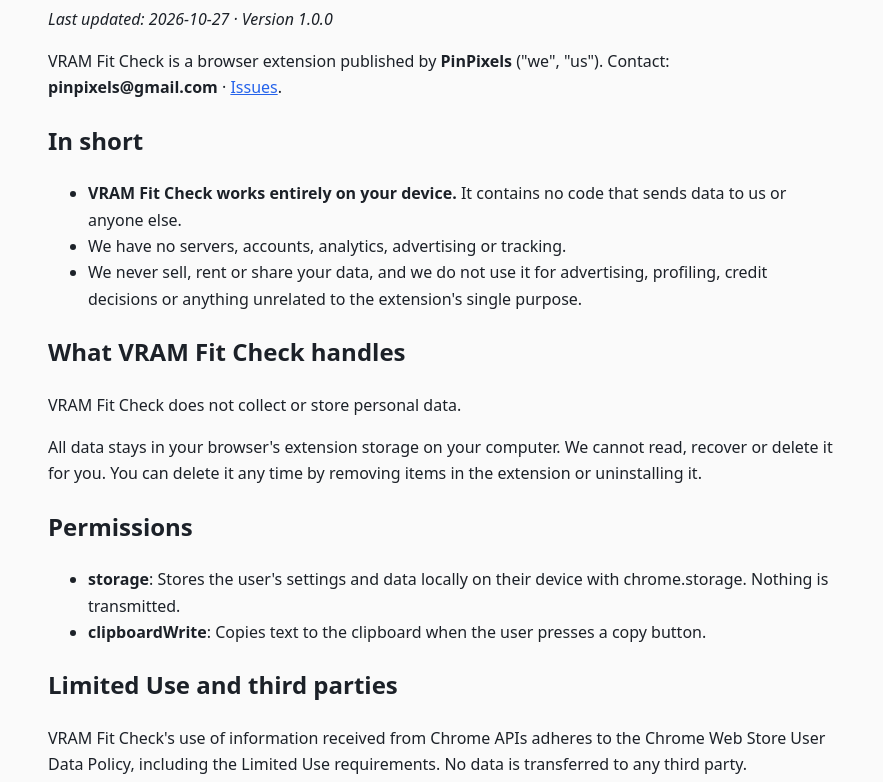
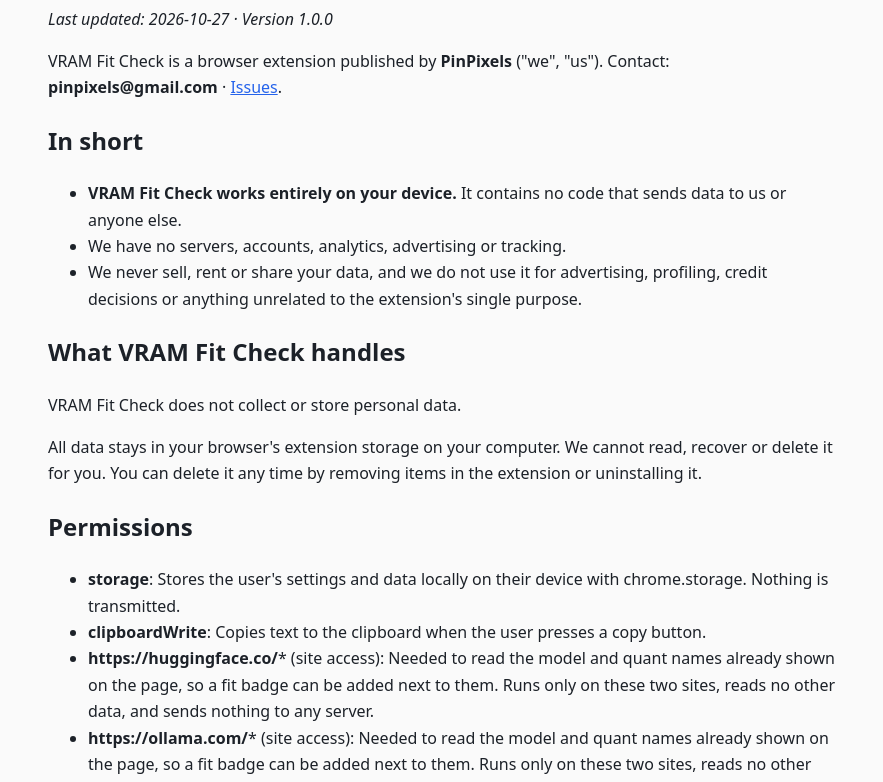
Before and after one commit to pinpixels/canirun, a plain HTML site: page privacy.html in a window 1280 px wide. Shown: the part 167-949 px from the top of the page, without its empty margins (198-1081 px from the left). Drawn offline with Linux system fonts and the light colour scheme.

Commit message:
Site for v1.0.0

```diff
--- a/privacy.html
+++ b/privacy.html
@@ -7,7 +7,7 @@
 <p>VRAM Fit Check does not collect or store personal data.</p>
 <p>All data stays in your browser&#39;s extension storage on your computer. We cannot read, recover or delete it for you. You can delete it any time by removing items in the extension or uninstalling it.</p>
 <h2 id="permissions">Permissions</h2>
-<ul><li><strong>storage</strong>: Stores the user&#39;s settings and data locally on their device with chrome.storage. Nothing is transmitted.</li><li><strong>clipboardWrite</strong>: Copies text to the clipboard when the user presses a copy button.</li></ul>
+<ul><li><strong>storage</strong>: Stores the user&#39;s settings and data locally on their device with chrome.storage. Nothing is transmitted.</li><li><strong>clipboardWrite</strong>: Copies text to the clipboard when the user presses a copy button.</li><li><strong>https://huggingface.co/</strong>* (site access): Needed to read the model and quant names already shown on the page, so a fit badge can be added next to them. Runs only on these two sites, reads no other data, and sends nothing to any server.</li><li><strong>https://ollama.com/</strong>* (site access): Needed to read the model and quant names already shown on the page, so a fit badge can be added next to them. Runs only on these two sites, reads no other data, and sends nothing to any server.</li></ul>
 <h2 id="limited-use-and-third-parties">Limited Use and third parties</h2>
 <p>VRAM Fit Check&#39;s use of information received from Chrome APIs adheres to the Chrome Web Store User Data Policy, including the Limited Use requirements. No data is transferred to any third party.</p>
 <h2 id="your-choices-and-rights">Your choices and rights</h2>
```
